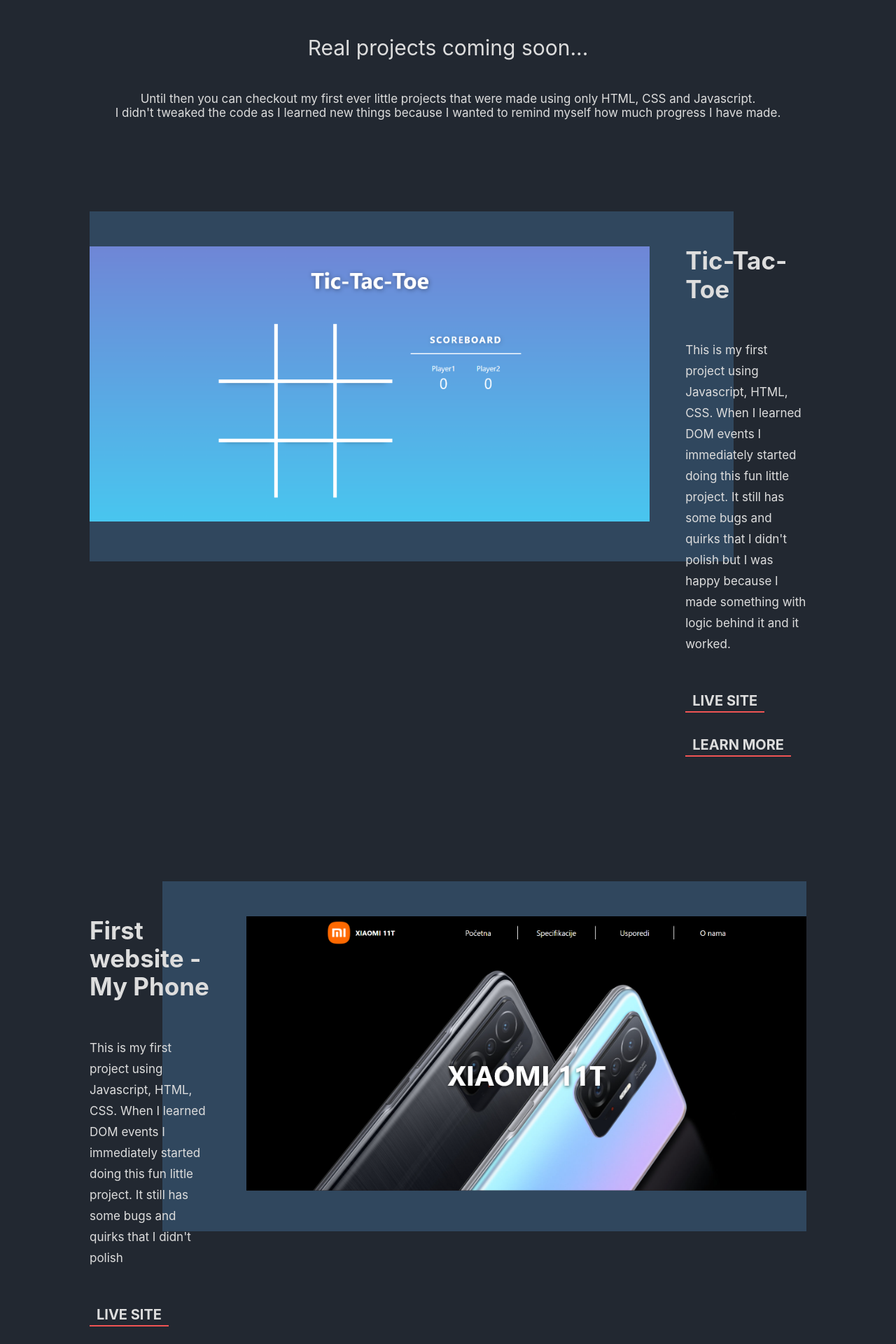
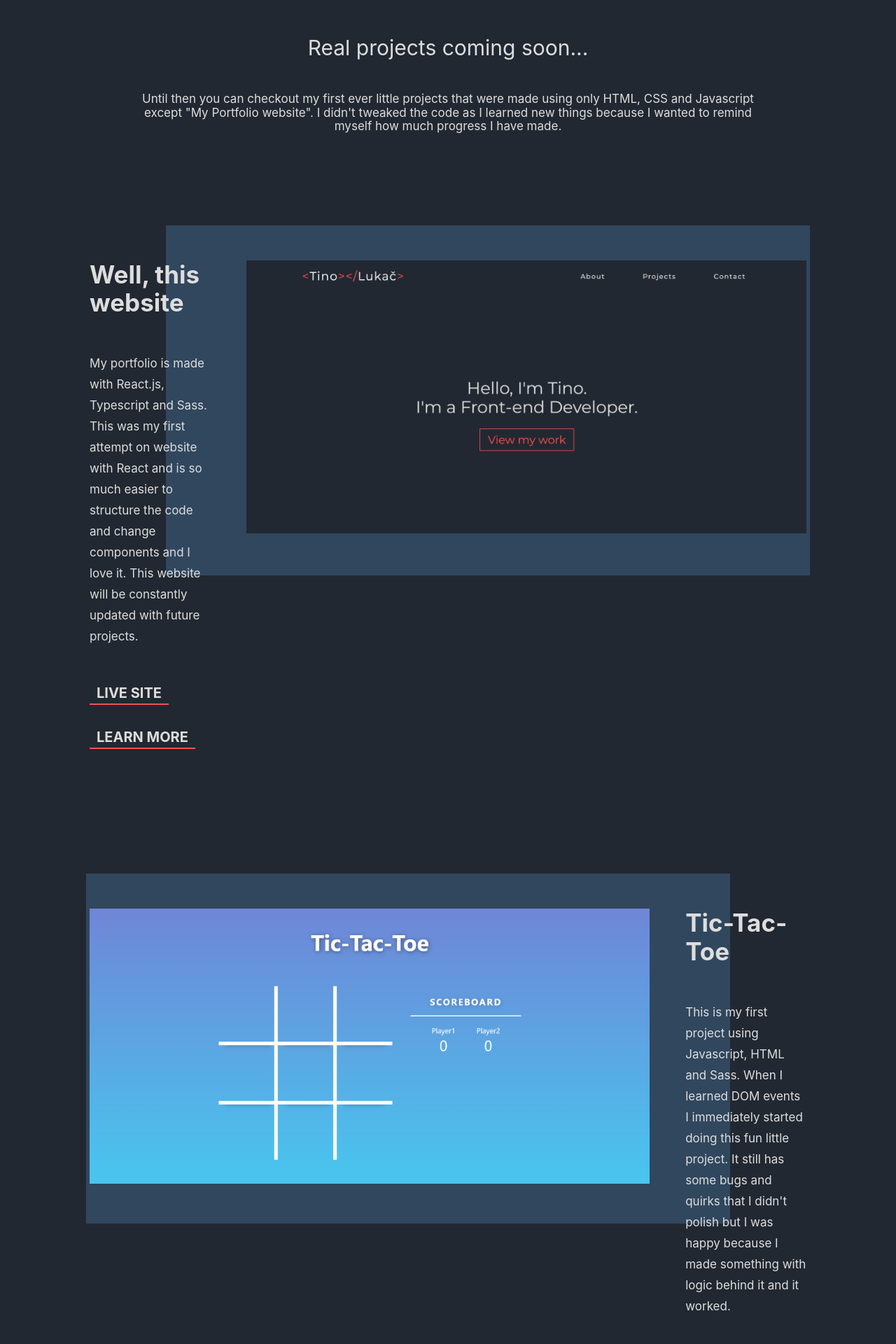
Before and after one commit to Lukach99/Portfolio, a React (Create React App) app: page / in a window 1280 px wide. Shown: the part 1800-3720 px from the top of the page at 70% size. Built offline with nearby package versions, Linux system fonts and the light colour scheme.

Commit message:
added more projects

```diff
--- a/src/components/About/index.tsx
+++ b/src/components/About/index.tsx
@@ -48,8 +48,8 @@
         const parEl = parRef.current;
 
 
-        gsap.fromTo(imgEl, {x: -150, opacity: 0},{x: 0, opacity:1, duration:2, scrollTrigger:{trigger: imgEl}})
-        gsap.fromTo(parEl, {x: 300, opacity: 0},{x: 0, opacity:1, duration:2, scrollTrigger:{trigger: parEl}})
+        gsap.fromTo(imgEl, {x: -150, opacity: 0},{x: 0, opacity:1, duration:2.5, scrollTrigger:{trigger: imgEl}})
+        gsap.fromTo(parEl, {x: 300, opacity: 0},{x: 0, opacity:1, duration:2.5, scrollTrigger:{trigger: parEl}})
 
 
      },[])
--- a/src/components/Projects/index.scss
+++ b/src/components/Projects/index.scss
@@ -14,6 +14,7 @@
     }
     .projects__p{
         text-align: center;
+        padding: 0 15%;
 
 
     }
--- a/src/components/Projects/index.tsx
+++ b/src/components/Projects/index.tsx
@@ -2,6 +2,7 @@
 import Project from "./project"
 import ticTacToe from "../../images/tic-tac-toe.png"
 import phoneSite from "../../images/mobile-phone-site.png"
+import portfolioSite from "../../images/portfolio-site.png"
 
 import gsap from "gsap"
 
@@ -17,12 +18,13 @@
             <h2>Projects</h2>
             <p className="projects__p projects__p-1">Real projects coming soon...</p>
 
-            <p className="projects__p">Until then you can checkout my first ever little projects that were made using only HTML, CSS and Javascript. <br />I didn't tweaked the code as I learned new things because I wanted to remind myself how much progress I have made.</p>
+            <p className="projects__p">Until then you can checkout my first ever little projects that were made using only HTML, CSS and Javascript except "My Portfolio website". I didn't tweaked the code as I learned new things because I wanted to remind myself how much progress I have made.</p>
 
+            <Project imgLink={portfolioSite} projectName="Well, this website" rowRev="rowRev" gitLink="https://github.com/Lukach99/Portfolio" liveLink="https://lukach99.github.io/Portfolio/">My portfolio is made with React.js, Typescript and Sass. This was my first attempt on website with React and is so much easier to structure the code and change components and I love it. This website will be constantly updated with future projects.</Project>
 
-            <Project imgLink={ticTacToe} projectName="Tic-Tac-Toe" gitLink="https://github.com/Lukach99/tic-tac-toe" liveLink="https://lukach99.github.io/tic-tac-toe/">This is my first project using Javascript, HTML, CSS. When I learned DOM events I immediately started doing this fun little project. It still has some bugs and quirks that I didn't polish but I was happy because I made something with logic behind it and it worked.</Project>
+            <Project imgLink={ticTacToe} projectName="Tic-Tac-Toe" gitLink="https://github.com/Lukach99/tic-tac-toe" liveLink="https://lukach99.github.io/tic-tac-toe/">This is my first project using Javascript, HTML and Sass. When I learned DOM events I immediately started doing this fun little project. It still has some bugs and quirks that I didn't polish but I was happy because I made something with logic behind it and it worked.</Project>
 
-            <Project imgLink={phoneSite} projectName="First website - My Phone" rowRev="rowRev" gitLink="https://github.com/Lukach99/Moj_mobitel" liveLink="https://lukach99.github.io/Moj_mobitel/">This is my first project using Javascript, HTML, CSS. When I learned DOM events I immediately started doing this fun little project. It still has some bugs and quirks that I didn't polish </Project>
+            <Project imgLink={phoneSite} projectName="First website - My Phone" rowRev="rowRev" gitLink="https://github.com/Lukach99/Moj_mobitel" liveLink="https://lukach99.github.io/Moj_mobitel/">This website was my homework for BrainLab Academy. It's made using only HTML and CSS. Nothing special about it just a humble beginning to my journey.</Project>
         </section>
 
     )
--- a/src/components/Projects/project/index.scss
+++ b/src/components/Projects/project/index.scss
@@ -18,7 +18,7 @@
             background-color: $color-secondary;
             width: 115%;
             top: -50px;
-            left: 0px;
+            left: -5px;
             display: block;
 
             z-index: -1 ;
@@ -60,7 +60,7 @@
 
     .project__img::after{
         left: auto;
-        right: 0px;
+        right: -5px;
     }
 
     article{
```
Also changed, not shown: src/images/portfolio-site.png (added).
